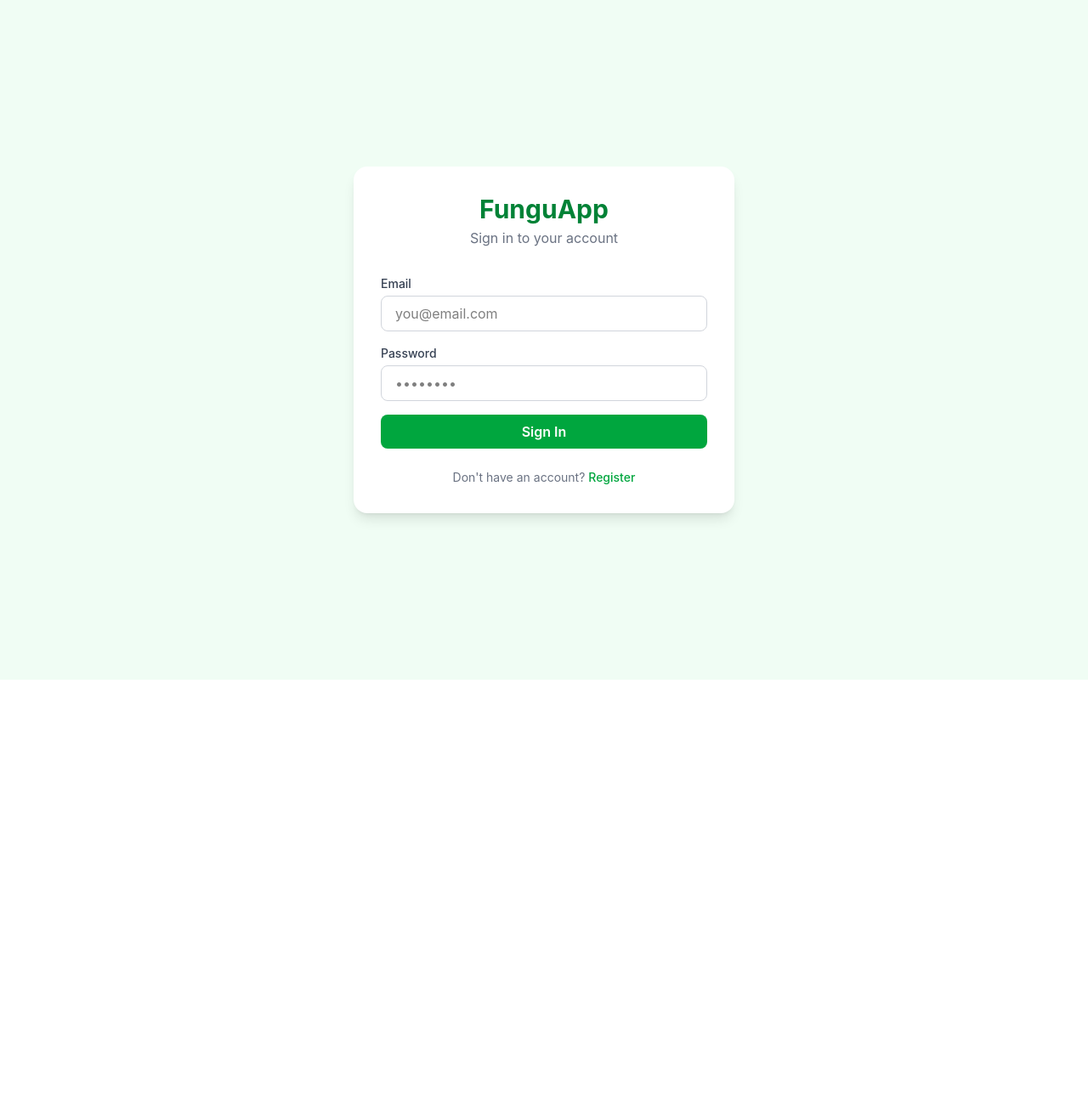
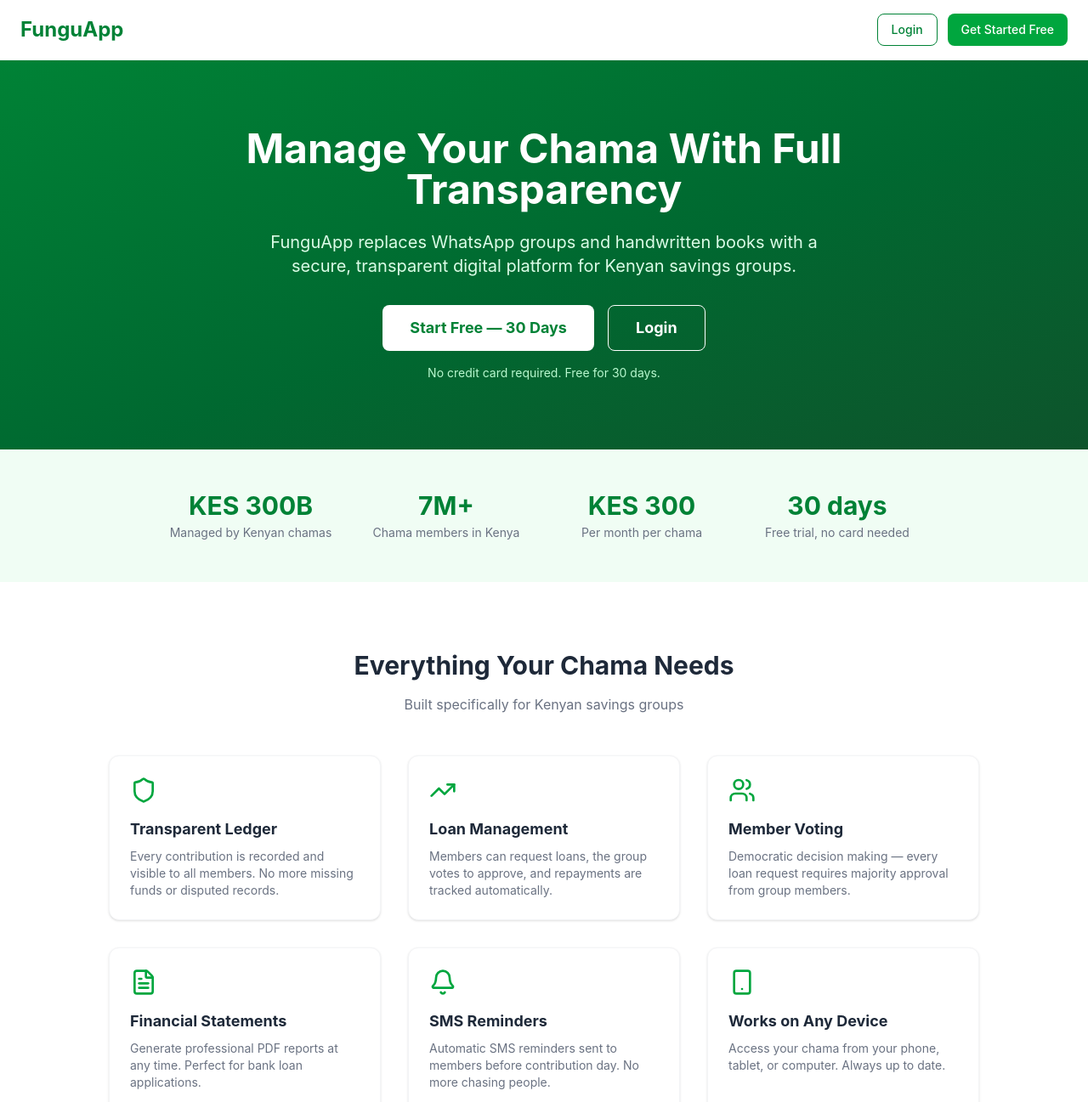
Before and after one commit to Brendah-4/Fungu-App, a React (Vite) app in the folder fungu-web/: page / in a window 1280 px wide. Before the commit this address led to /login. Shown: the top 1297 px of the page at 85% size. Before the commit the page ends 800 px from the top, so only its background shows below. Built offline with nearby package versions, Linux system fonts and the light colour scheme.

Commit message:
add landing page

```diff
--- a/fungu-web/src/App.jsx
+++ b/fungu-web/src/App.jsx
@@ -1,6 +1,7 @@
 import { BrowserRouter, Routes, Route, Navigate } from 'react-router-dom';
 import { Toaster } from 'react-hot-toast';
 import { AuthProvider, useAuth } from './context/AuthContext';
+import Landing from './pages/Landing';
 import Login from './pages/Login';
 import Register from './pages/Register';
 import Dashboard from './pages/Dashboard';
@@ -19,7 +20,7 @@
       <BrowserRouter>
         <Toaster position="top-right" />
         <Routes>
-          <Route path="/" element={<Navigate to="/login" />} />
+          <Route path="/" element={<Landing />} />
           <Route path="/login" element={<Login />} />
           <Route path="/register" element={<Register />} />
           <Route path="/dashboard" element={
--- /dev/null
+++ b/fungu-web/src/pages/Landing.jsx
@@ -0,0 +1,205 @@
+import { useNavigate } from 'react-router-dom';
+import { Shield, TrendingUp, Users, FileText, Bell, Smartphone } from 'lucide-react';
+
+const Landing = () => {
+  const navigate = useNavigate();
+
+  const features = [
+    {
+      icon: <Shield size={32} className="text-green-600" />,
+      title: 'Transparent Ledger',
+      description: 'Every contribution is recorded and visible to all members. No more missing funds or disputed records.'
+    },
+    {
+      icon: <TrendingUp size={32} className="text-green-600" />,
+      title: 'Loan Management',
+      description: 'Members can request loans, the group votes to approve, and repayments are tracked automatically.'
+    },
+    {
+      icon: <Users size={32} className="text-green-600" />,
+      title: 'Member Voting',
+      description: 'Democratic decision making — every loan request requires majority approval from group members.'
+    },
+    {
+      icon: <FileText size={32} className="text-green-600" />,
+      title: 'Financial Statements',
+      description: 'Generate professional PDF reports at any time. Perfect for bank loan applications.'
+    },
+    {
+      icon: <Bell size={32} className="text-green-600" />,
+      title: 'SMS Reminders',
+      description: 'Automatic SMS reminders sent to members before contribution day. No more chasing people.'
+    },
+    {
+      icon: <Smartphone size={32} className="text-green-600" />,
+      title: 'Works on Any Device',
+      description: 'Access your chama from your phone, tablet, or computer. Always up to date.'
+    }
+  ];
+
+  const plans = [
+    {
+      name: 'Free Trial',
+      price: 'KES 0',
+      period: '30 days',
+      features: ['All core features', 'Up to 50 members', 'SMS reminders', 'PDF statements'],
+      cta: 'Start Free Trial',
+      highlight: false
+    },
+    {
+      name: 'Basic',
+      price: 'KES 300',
+      period: 'per month',
+      features: ['All core features', 'Unlimited members', 'SMS reminders', 'PDF statements', 'Priority support'],
+      cta: 'Get Started',
+      highlight: true
+    }
+  ];
+
+  return (
+    <div className="min-h-screen bg-white">
+      {/* Navbar */}
+      <nav className="bg-white border-b border-gray-100 px-6 py-4 flex justify-between items-center sticky top-0 z-50">
+        <h1 className="text-2xl font-bold text-green-700">FunguApp</h1>
+        <div className="flex gap-3">
+          <button
+            onClick={() => navigate('/login')}
+            className="text-green-700 border border-green-700 px-4 py-2 rounded-lg hover:bg-green-50 transition text-sm font-medium"
+          >
+            Login
+          </button>
+          <button
+            onClick={() => navigate('/register')}
+            className="bg-green-600 text-white px-4 py-2 rounded-lg hover:bg-green-700 transition text-sm font-medium"
+          >
+            Get Started Free
+          </button>
+        </div>
+      </nav>
+
+      {/* Hero */}
+      <section className="bg-gradient-to-br from-green-700 to-green-900 text-white py-20 px-6">
+        <div className="max-w-4xl mx-auto text-center">
+          <h2 className="text-4xl md:text-5xl font-bold mb-6">
+            Manage Your Chama With Full Transparency
+          </h2>
+          <p className="text-xl text-green-100 mb-8 max-w-2xl mx-auto">
+            FunguApp replaces WhatsApp groups and handwritten books with a secure, transparent digital platform for Kenyan savings groups.
+          </p>
+          <div className="flex gap-4 justify-center flex-wrap">
+            <button
+              onClick={() => navigate('/register')}
+              className="bg-white text-green-700 px-8 py-3 rounded-lg font-bold text-lg hover:bg-green-50 transition"
+            >
+              Start Free — 30 Days
+            </button>
+            <button
+              onClick={() => navigate('/login')}
+              className="border border-white text-white px-8 py-3 rounded-lg font-bold text-lg hover:bg-green-800 transition"
+            >
+              Login
+            </button>
+          </div>
+          <p className="text-green-200 text-sm mt-4">No credit card required. Free for 30 days.</p>
+        </div>
+      </section>
+
+      {/* Stats */}
+      <section className="bg-green-50 py-12 px-6">
+        <div className="max-w-4xl mx-auto grid grid-cols-2 md:grid-cols-4 gap-6 text-center">
+          <div>
+            <p className="text-3xl font-bold text-green-700">KES 300B</p>
+            <p className="text-gray-500 text-sm mt-1">Managed by Kenyan chamas</p>
+          </div>
+          <div>
+            <p className="text-3xl font-bold text-green-700">7M+</p>
+            <p className="text-gray-500 text-sm mt-1">Chama members in Kenya</p>
+          </div>
+          <div>
+            <p className="text-3xl font-bold text-green-700">KES 300</p>
+            <p className="text-gray-500 text-sm mt-1">Per month per chama</p>
+          </div>
+          <div>
+            <p className="text-3xl font-bold text-green-700">30 days</p>
+            <p className="text-gray-500 text-sm mt-1">Free trial, no card needed</p>
+          </div>
+        </div>
+      </section>
+
+      {/* Features */}
+      <section className="py-20 px-6">
+        <div className="max-w-5xl mx-auto">
+          <h3 className="text-3xl font-bold text-center text-gray-800 mb-4">Everything Your Chama Needs</h3>
+          <p className="text-center text-gray-500 mb-12">Built specifically for Kenyan savings groups</p>
+          <div className="grid grid-cols-1 md:grid-cols-3 gap-8">
+            {features.map((f, i) => (
+              <div key={i} className="bg-white rounded-xl p-6 border border-gray-100 shadow-sm hover:shadow-md transition">
+                <div className="mb-4">{f.icon}</div>
+                <h4 className="text-lg font-bold text-gray-800 mb-2">{f.title}</h4>
+                <p className="text-gray-500 text-sm">{f.description}</p>
+              </div>
+            ))}
+          </div>
+        </div>
+      </section>
+
+      {/* Pricing */}
+      <section className="bg-gray-50 py-20 px-6">
+        <div className="max-w-3xl mx-auto">
+          <h3 className="text-3xl font-bold text-center text-gray-800 mb-4">Simple, Affordable Pricing</h3>
+          <p className="text-center text-gray-500 mb-12">Less than the cost of a cup of tea per week</p>
+          <div className="grid grid-cols-1 md:grid-cols-2 gap-6">
+            {plans.map((plan, i) => (
+              <div key={i} className={`rounded-2xl p-8 ${plan.highlight ? 'bg-green-700 text-white shadow-xl' : 'bg-white border border-gray-200'}`}>
+                <h4 className={`text-xl font-bold mb-1 ${plan.highlight ? 'text-white' : 'text-gray-800'}`}>{plan.name}</h4>
+                <div className="flex items-end gap-1 mb-6">
+                  <span className={`text-4xl font-bold ${plan.highlight ? 'text-white' : 'text-green-700'}`}>{plan.price}</span>
+                  <span className={`text-sm mb-1 ${plan.highlight ? 'text-green-200' : 'text-gray-400'}`}>/{plan.period}</span>
+                </div>
+                <ul className="space-y-3 mb-8">
+                  {plan.features.map((f, j) => (
+                    <li key={j} className={`flex items-center gap-2 text-sm ${plan.highlight ? 'text-green-100' : 'text-gray-600'}`}>
+                      <span className={`w-2 h-2 rounded-full ${plan.highlight ? 'bg-green-300' : 'bg-green-500'}`}></span>
+                      {f}
+                    </li>
+                  ))}
+                </ul>
+                <button
+                  onClick={() => navigate('/register')}
+                  className={`w-full py-3 rounded-lg font-semibold transition ${
+                    plan.highlight
+                      ? 'bg-white text-green-700 hover:bg-green-50'
+                      : 'bg-green-600 text-white hover:bg-green-700'
+                  }`}
+                >
+                  {plan.cta}
+                </button>
+              </div>
+            ))}
+          </div>
+        </div>
+      </section>
+
+      {/* CTA */}
+      <section className="bg-green-700 text-white py-16 px-6 text-center">
+        <h3 className="text-3xl font-bold mb-4">Ready to Transform Your Chama?</h3>
+        <p className="text-green-100 mb-8 max-w-xl mx-auto">Join hundreds of Kenyan savings groups managing their money with full transparency on FunguApp.</p>
+        <button
+          onClick={() => navigate('/register')}
+          className="bg-white text-green-700 px-8 py-3 rounded-lg font-bold text-lg hover:bg-green-50 transition"
+        >
+          Start Free Trial Today
+        </button>
+      </section>
+
+      {/* Footer */}
+      <footer className="bg-gray-900 text-gray-400 py-8 px-6 text-center">
+        <p className="text-white font-bold text-lg mb-2">FunguApp</p>
+        <p className="text-sm">Transparent Chama Management for Kenya</p>
+        <p className="text-xs mt-4">© 2026 FunguApp. Built with ❤️ in Nairobi.</p>
+      </footer>
+    </div>
+  );
+};
+
+export default Landing;
```
